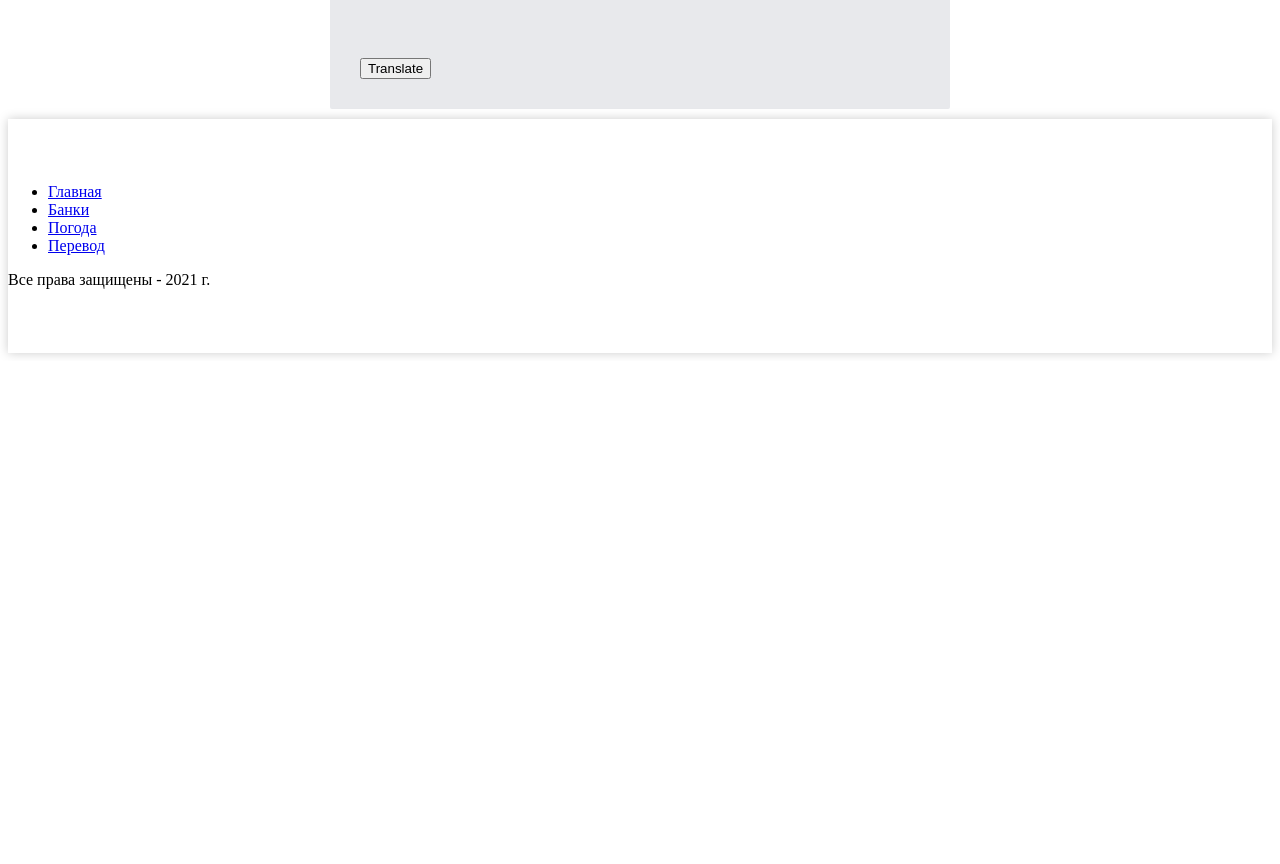
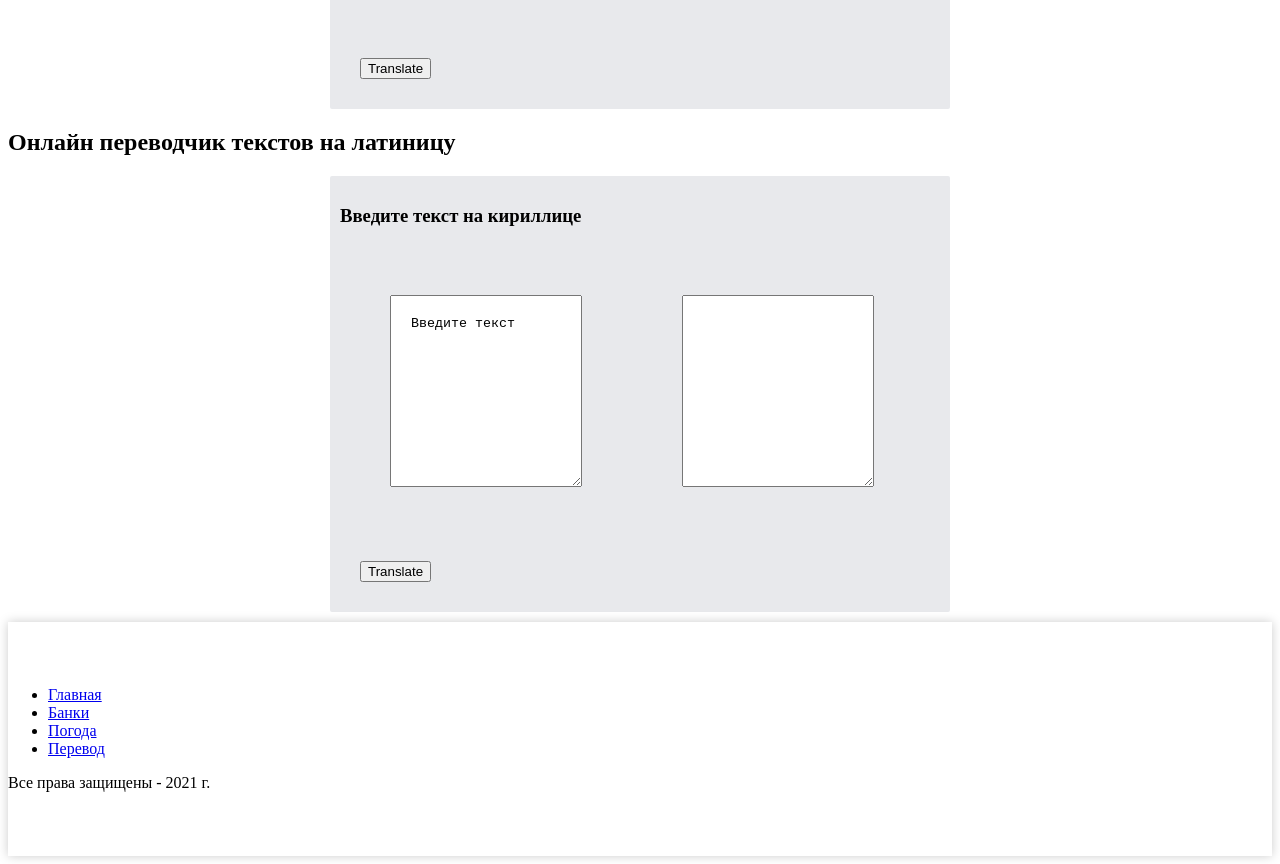
Before and after one commit to viketvova/api-project, a React (Create React App) app: page /translate in a window 1280 px wide. Shown: the part 560-1424 px from the top of the page. Before the commit the page ends 921 px from the top, so only its background shows below. Built offline with nearby package versions, Linux system fonts and the light colour scheme.

Commit message:
Translate text from Cir to Lat

```diff
--- /dev/null
+++ b/src/components/Translate/Form.js
@@ -0,0 +1,26 @@
+import React from "react";
+import {Input} from "./Input";
+
+export function Form(props) {
+
+    return (
+        <>
+            <form>
+                <h3>Введите текст на кириллице</h3>
+                <div className='area'>
+                    <textarea onClick={props.onClick}
+                              className={'left-area'} value={props.text}
+                              onChange={props.onChange}>
+                    </textarea>
+
+                    <textarea className={'right-area'}
+                              defaultValue={props.translate}>
+                    </textarea>
+                    <div>
+                        <Input onClick={props.translateText}/>
+                    </div>
+                </div>
+            </form>
+        </>
+    )
+}
--- /dev/null
+++ b/src/components/Translate/Input.js
@@ -0,0 +1,8 @@
+import React from "react";
+
+export function Input(props) {
+
+    return (
+        <input type='button' value={'Translate'} onClick={props.onClick}/>
+    )
+}
--- a/src/components/Translate/Translate.js
+++ b/src/components/Translate/Translate.js
@@ -1,16 +1,36 @@
 import React, {useState} from "react";
 import './Translate.css'
+import {Form} from "./Form";
 
 export function Translate() {
     const [text, setText] = useState('Введите текст')
     const [translate, setTranslate] = useState('')
+    const [textLat, setTextLat] = useState('Введите текст')
+    const [translateLat, setTranslateLat] = useState('')
 
+    function onClickArea() {
+        setText('')
+    }
 
     function onChangeHandler(e) {
-
         return setText(e.target.value)
     }
 
+    function translateUrl() {
+        setTranslate(changeCertLatUrl(text))
+    }
+
+    function onClickTextArea() {
+        setTextLat('')
+    }
+
+    function onChangeTextHandler(e) {
+        return setTextLat(e.target.value)
+    }
+
+    function translateText() {
+        setTranslateLat(changeTextCirtoLat(textLat))
+    }
 
     function changeCertLatUrl() {
         const objCir = ['а', 'б', 'в', 'г', 'д', 'е', 'ё', 'ж', 'з', 'и', 'й', 'к', 'л', 'м', 'н', 'о', 'п', 'р', 'с', 'т', 'у', 'ф', 'х', 'ц', 'ч', 'ш', 'щ', 'ъ', 'ы', 'ь', 'э', 'ю', 'я', ' ', ' -', '-'];
@@ -18,14 +38,20 @@ export function Translate() {
         let newArr = []
         text.trim().toLowerCase().split('').map(elem => {
             return (objCir.find((cirElem, cirIndex) => {
-                if (elem === cirElem) newArr.push(objLat[cirIndex])
+               if (elem === cirElem) newArr.push(objLat[cirIndex])
             }))
         })
         return newArr.join('')
     }
 
-    function news() {
-        setTranslate(changeCertLatUrl(text))
+
+    function changeTextCirtoLat() {
+        const chars = {
+            'а': 'a', 'б': 'b', 'в': 'v', 'г': 'g', 'д': 'd', 'е': 'e', 'ё': 'yo', 'ж': 'zh', 'з': 'z', 'и': 'i', 'й': 'y', 'к': 'k', 'л': 'l', 'м': 'm', 'н': 'n', 'о': 'o', 'п': 'p', 'р': 'r', 'с': 's', 'т': 't', 'у': 'u', 'ф': 'f', 'х': 'h', 'ц': 'c', 'ч': 'ch', 'ш': 'sh', 'щ': 'shch', 'ъ': '', 'ы': 'y', 'ь': '', 'э': 'e', 'ю': 'yu', 'я': 'ya', 'А': 'A', 'Б': 'B', 'В': 'V', 'Г': 'G', 'Д': 'D', 'Е': 'E', 'Ё': 'YO', 'Ж': 'ZH', 'З': 'Z', 'И': 'I', 'Й': 'Y', 'К': 'K', 'Л': 'L', 'М': 'M', 'Н': 'N', 'О': 'O', 'П': 'P', 'Р': 'R', 'С': 'S', 'Т': 'T', 'У': 'U', 'Ф': 'F', 'Х': 'H', 'Ц': 'C', 'Ч': 'CH', 'Ш': 'SH', 'Щ': 'SHCH', 'Ъ': '', 'Ы': 'Y', 'Ь': '', 'Э': 'E', 'Ю': 'YU', 'Я': 'YA'
+        }
+        return textLat.split('').map(function (elem) {
+            return chars[elem] || elem;
+        }).join("");
     }
 
 
@@ -33,22 +59,20 @@ export function Translate() {
         <div>
             <h1>Translater</h1>
             <h2>Генератор ЧПУ(человеко-понятные урлы)</h2>
-            <form>
-                <h3>Введите текст на кириллице</h3>
-                <div className='area'>
-                    <textarea onClick={() => setText('')}
-                              className={'left-area'} value={text}
-                              onChange={onChangeHandler}>
-                    </textarea>
-
-                    <textarea className={'right-area'}
-                              defaultValue={translate}>
-                    </textarea>
-                    <div>
-                        <input type='button' value={'Translate'} onClick={news}/>
-                    </div>
-                </div>
-            </form>
+            <Form
+                onClick={onClickArea}
+                onChange={onChangeHandler}
+                translateText={translateUrl}
+                text={text}
+                translate={translate}/>
+            <h2>Онлайн переводчик текстов на латиницу</h2>
+            <Form
+                onClick={onClickTextArea}
+                onChange={onChangeTextHandler}
+                translateText={translateText}
+                text={textLat}
+                translate={translateLat}
+            />
         </div>
     )
 }
```
